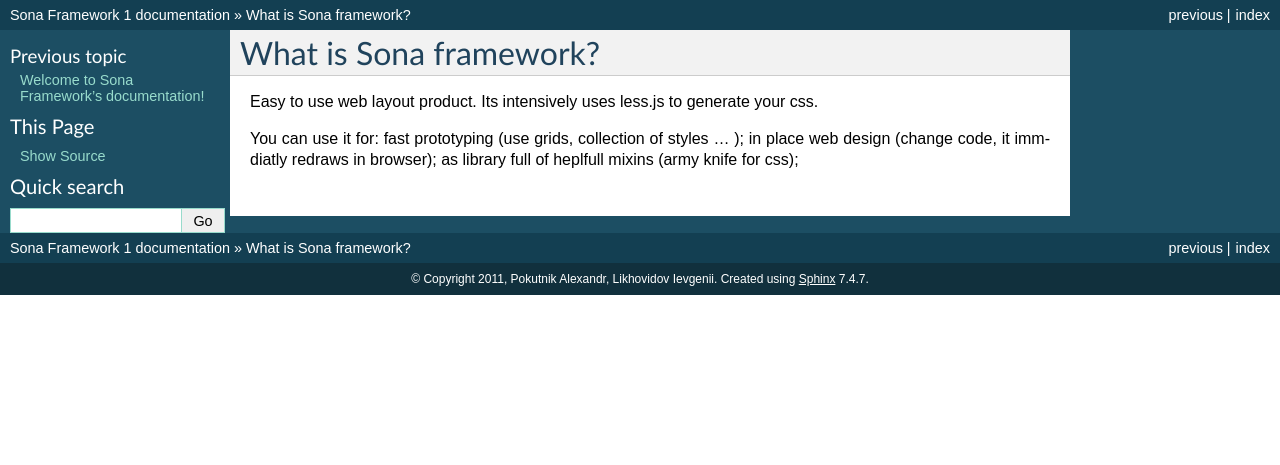
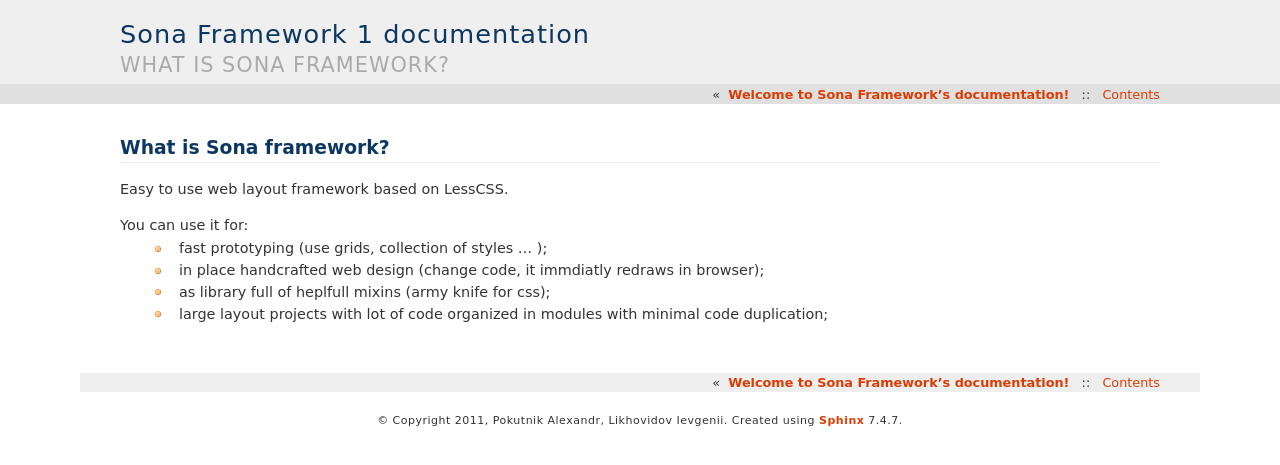
Before and after one commit to pokutnik/sona_framework, a Sphinx documentation site: the page built from doc/intro.rst, in a window 1280 px wide. Shown: the top 465 px of the page. Built offline with Sphinx 7.4.7, drawn with Linux system fonts in a browser that asks for light colours.

Commit message:
some docs

```diff
--- a/doc/conf.py
+++ b/doc/conf.py
@@ -91,7 +91,7 @@
 
 # The theme to use for HTML and HTML Help pages.  See the documentation for
 # a list of builtin themes.
-html_theme = 'default'
+html_theme = 'haiku'
 
 # Theme options are theme-specific and customize the look and feel of a theme
 # further.  For a list of options available for each theme, see the
@@ -147,7 +147,7 @@
 #html_split_index = False
 
 # If true, links to the reST sources are added to the pages.
-#html_show_sourcelink = True
+html_show_sourcelink = False
 
 # If true, "Created using Sphinx" is shown in the HTML footer. Default is True.
 #html_show_sphinx = True
--- a/doc/intro.rst
+++ b/doc/intro.rst
@@ -2,13 +2,11 @@
 What is Sona framework?
 =======================
 
-Easy to use web layout product.
-Its intensively uses less.js to generate your css.
-
-
-
+Easy to use web layout framework based on LessCSS.
 
 You can use it for:
-fast prototyping (use grids, collection of styles ... );
-in place web design (change code, it immdiatly redraws in browser);
-as library full of heplfull mixins (army knife for css);
+ * fast prototyping (use grids, collection of styles ... );
+ * in place handcrafted web design (change code, it immdiatly redraws in browser);
+ * as library full of heplfull mixins (army knife for css);
+ * large layout projects with lot of code organized in modules with minimal code
+   duplication;
```
